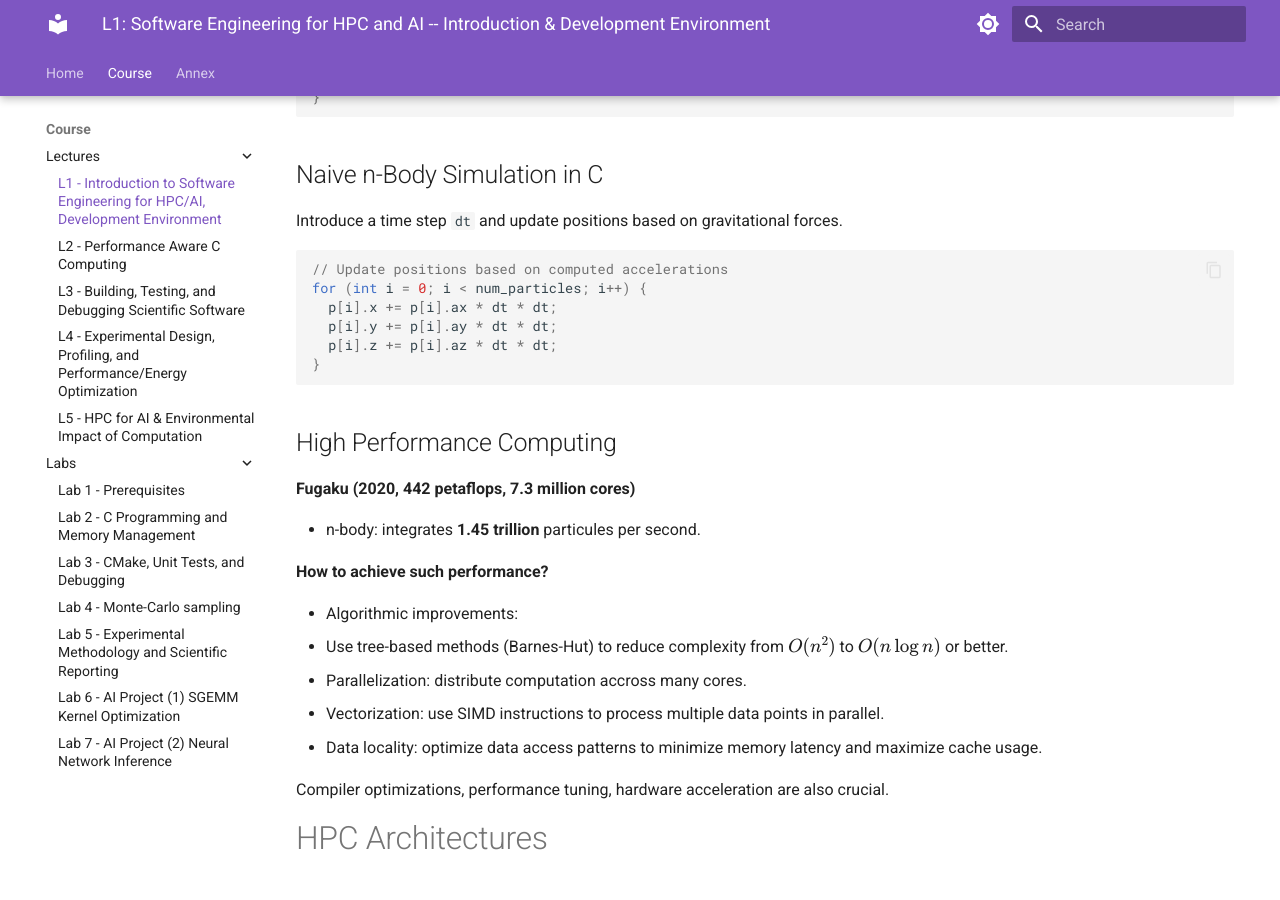
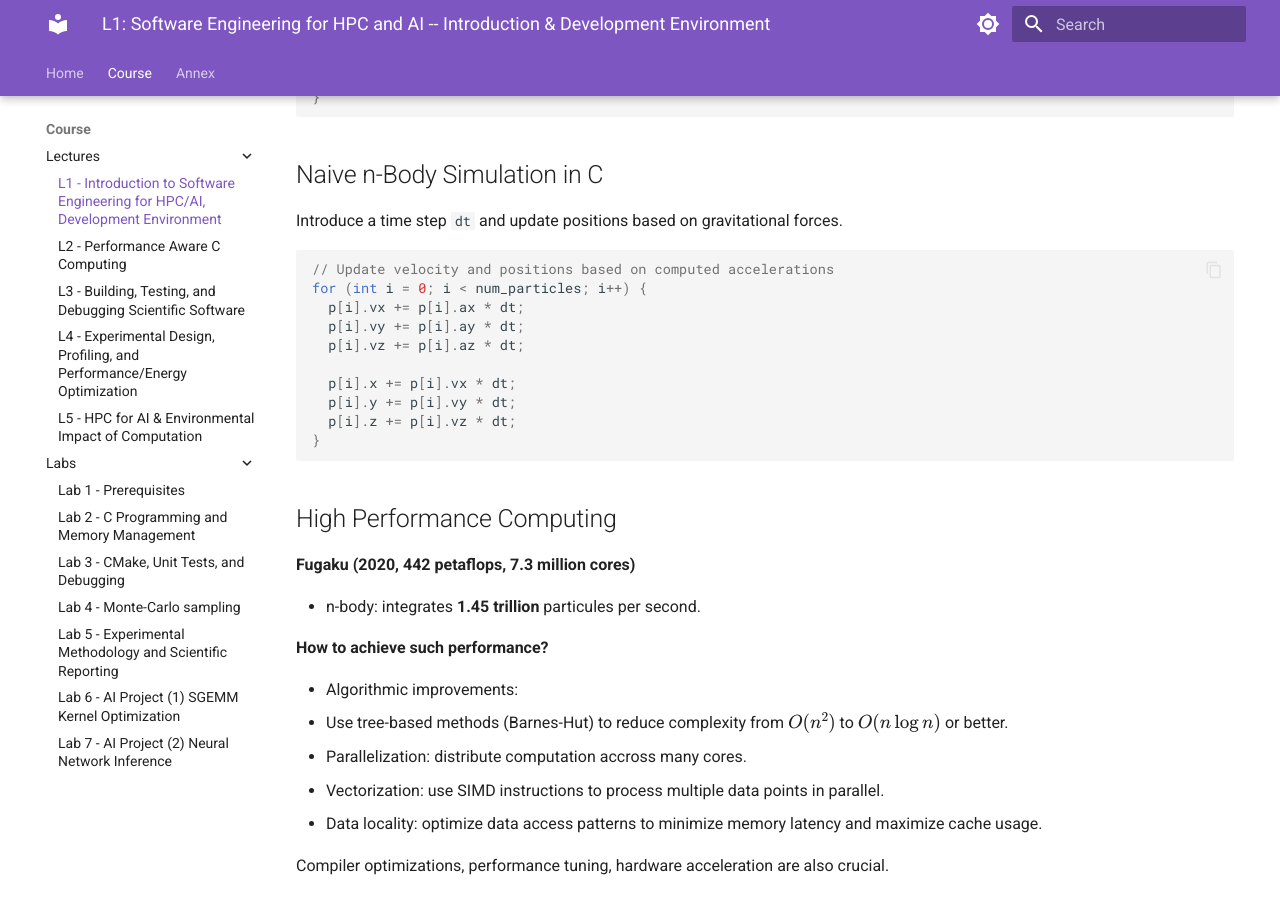
Before and after one commit to M1-CHPS/glhpc, an MkDocs documentation site: the page built from docs/lecture1.md, in a window 1280 px wide and 900 px high, scrolled down 1751 px. Built offline with MkDocs 1.6.1 and Material for MkDocs 9.7.7, drawn with Linux system fonts in a browser that asks for light colours.

Commit message:
Fix n-body example

````diff
--- a/docs/lecture1.md
+++ b/docs/lecture1.md
@@ -85,11 +85,15 @@ for (int i = 0; i < num_particles; i++) {
 Introduce a time step `dt` and update positions based on gravitational forces.
 
 ```c
-// Update positions based on computed accelerations
+// Update velocity and positions based on computed accelerations
 for (int i = 0; i < num_particles; i++) {
-  p[i].x += p[i].ax * dt * dt;
-  p[i].y += p[i].ay * dt * dt;
-  p[i].z += p[i].az * dt * dt;
+  p[i].vx += p[i].ax * dt;
+  p[i].vy += p[i].ay * dt;
+  p[i].vz += p[i].az * dt;
+
+  p[i].x += p[i].vx * dt;
+  p[i].y += p[i].vy * dt;
+  p[i].z += p[i].vz * dt;
 }
 ```
 
````
